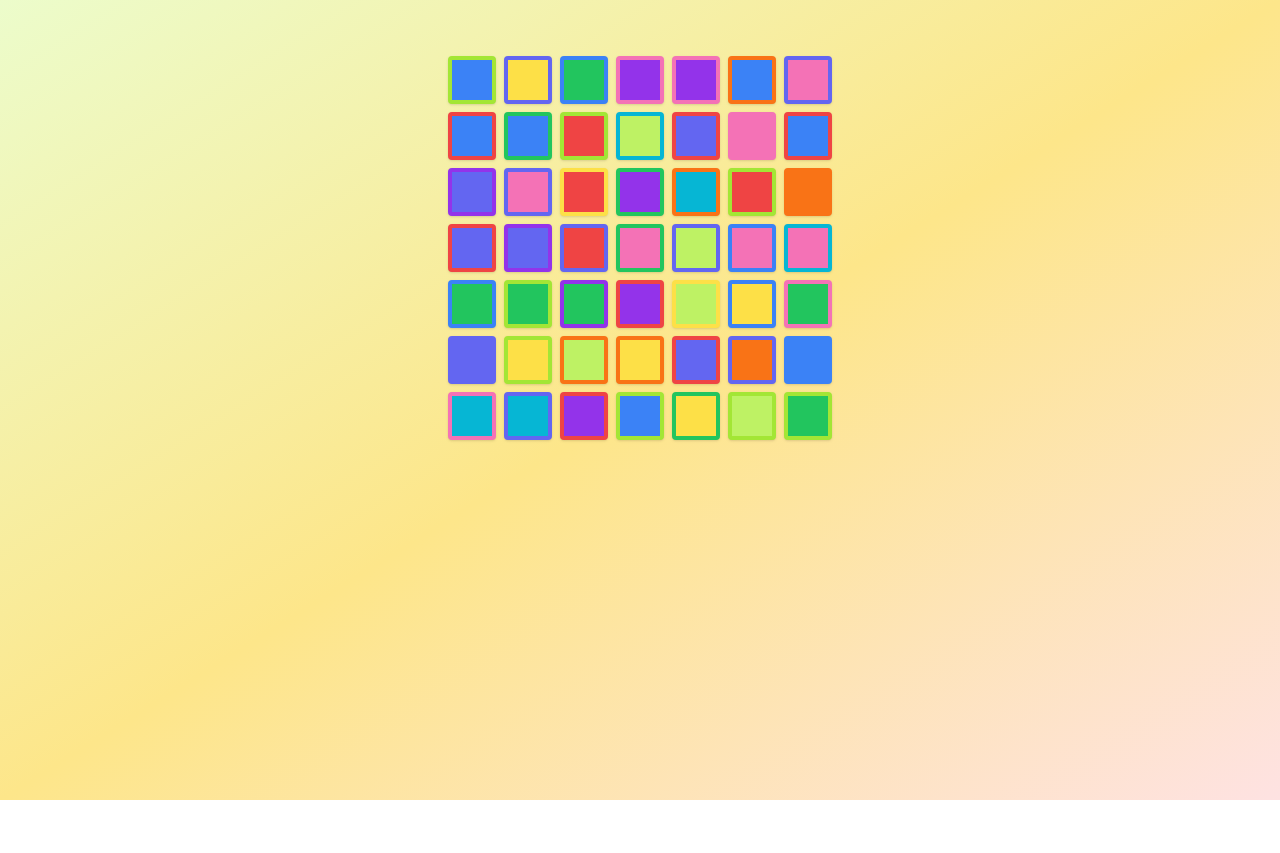
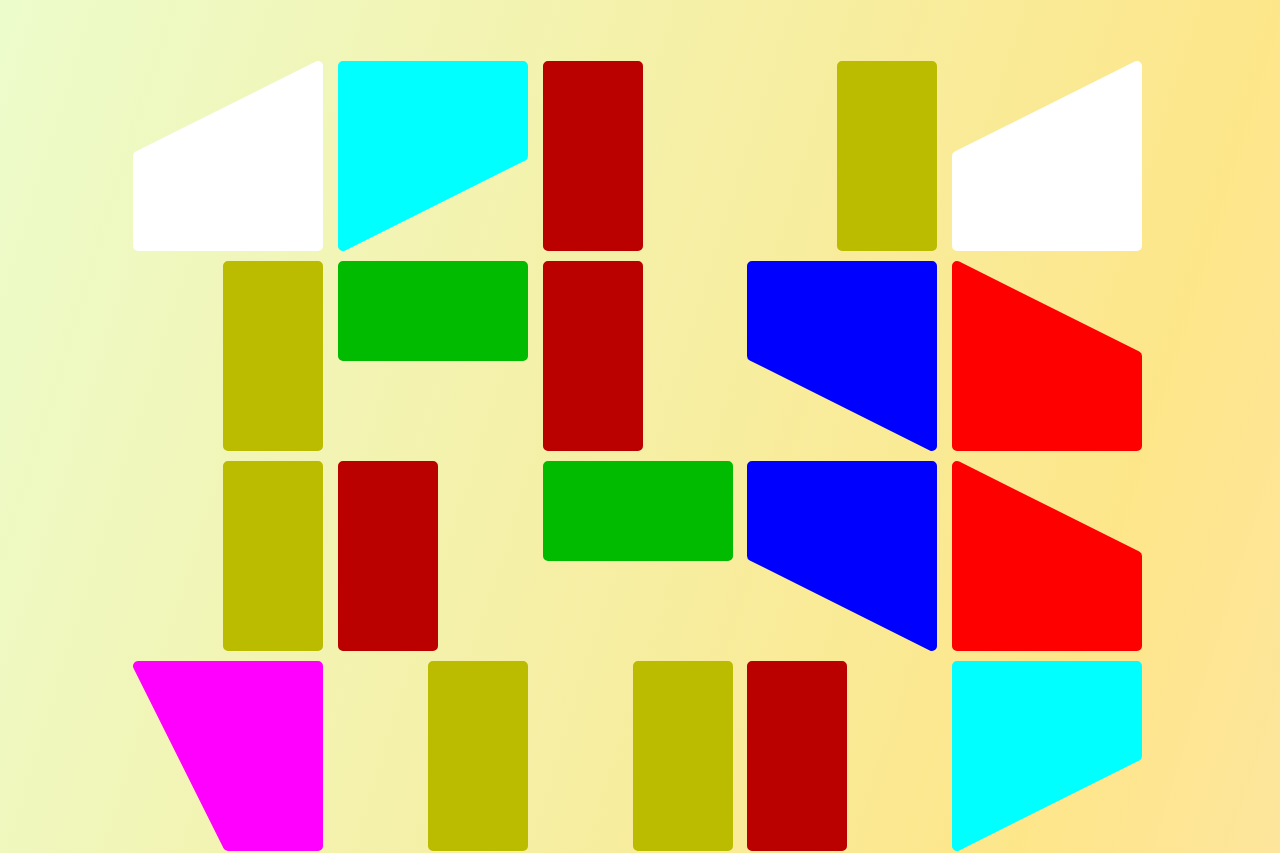
Before and after one commit to ShawnWeddle/creditcard, a React (Vite) app: page / in a window 1280 px wide. Shown: the top 853 px of the page. Before the commit the page ends 800 px from the top, so only its background shows below. Built offline with nearby package versions, Linux system fonts and the light colour scheme.

Commit message:
Fun background pattern work

```diff
--- /dev/null
+++ b/src/components/background/Tile.tsx
@@ -0,0 +1,55 @@
+// import { cn } from "@/lib/utils";
+
+interface TileProps {
+  color: number;
+  position: number;
+}
+
+const pointsList: string[] = [
+  "10,10 190,100 190,190 10,190",
+  "10,10 100,10 190,190 10,190",
+  "10,10 190,10 100,190 10,190",
+  "10,10 190,10 190,100 10,190",
+  "10,10 190,10 190,190 10,100",
+  "10,10 190,10 190,190 100,190",
+  "100,10 190,10 190,190 10,190",
+  "10,100 190,10 190,190 10,190",
+  "10,10 100,10 100,190 10,190",
+  "100,10 190,10 190,190 100,190",
+  "10,10 190,10 190,100 10,100",
+  "10,100 190,100 190,190 10,190",
+];
+
+const colorList: string[] = [
+  "#f00",
+  "#ff0",
+  "#0f0",
+  "#0ff",
+  "#00f",
+  "#f0f",
+  "#000",
+  "#fff",
+  "#b00",
+  "#bb0",
+  "#0b0",
+  "#0bb",
+];
+
+const Tile: React.FC<TileProps> = (props: TileProps) => {
+  const { color, position } = props;
+
+  return (
+    <svg width="200" height="200">
+      <polygon
+        points={pointsList[position]}
+        fill={colorList[position]}
+        stroke={colorList[position]}
+        strokeWidth={10}
+        stroke-linecap="round"
+        stroke-linejoin="round"
+      />
+    </svg>
+  );
+};
+
+export default Tile;
--- a/src/components/main/Main.tsx
+++ b/src/components/main/Main.tsx
@@ -1,10 +1,23 @@
 // import CreditCard from "../card/CreditCard";
-import SevenSquare from "../card/SevenSquare";
+// import SevenSquare from "../card/SevenSquare";
+import Tile from "../background/Tile";
 
 const Main: React.FC = () => {
+  const p = [];
+  for (let i = 0; i < 100; i++) {
+    p[i] = 1;
+  }
   return (
-    <div className="flex justify-center">
-      <SevenSquare />
+    <div className="grid grid-cols-5">
+      {p.map((num, index) => {
+        return (
+          <Tile
+            key={index}
+            color={4}
+            position={Math.floor(Math.random() * 12)}
+          />
+        );
+      })}
     </div>
   );
 };
```
